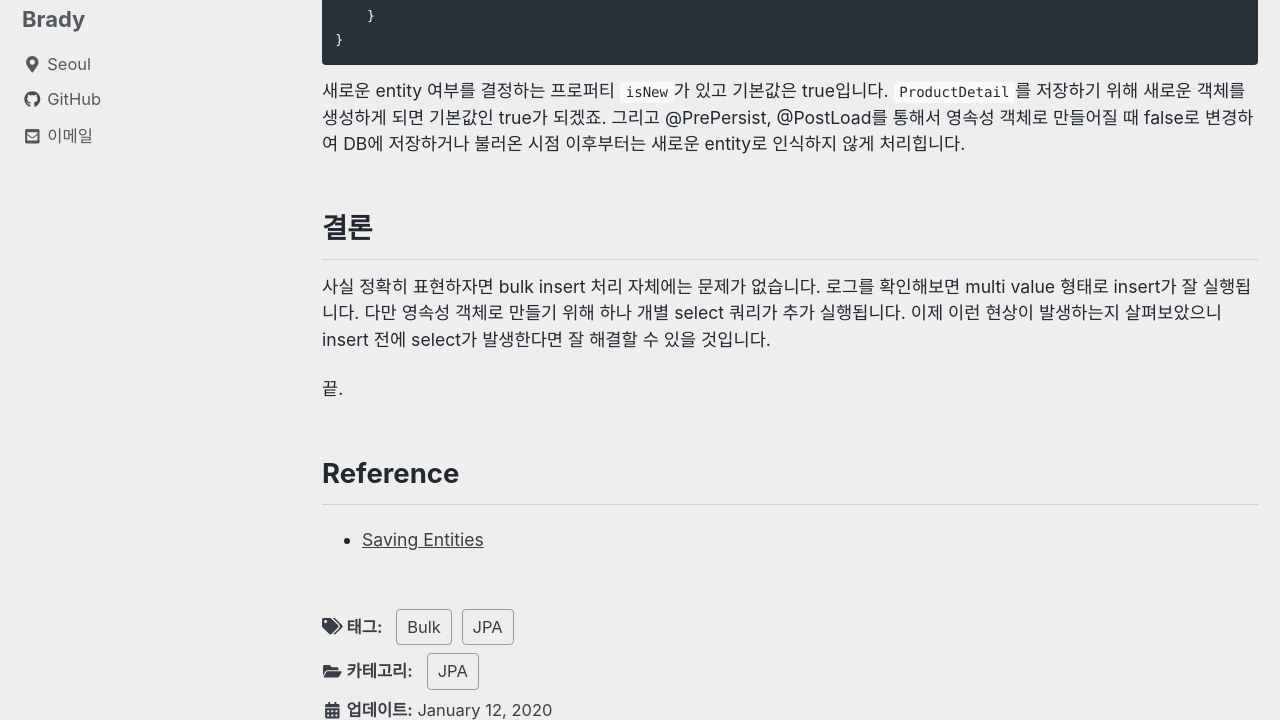
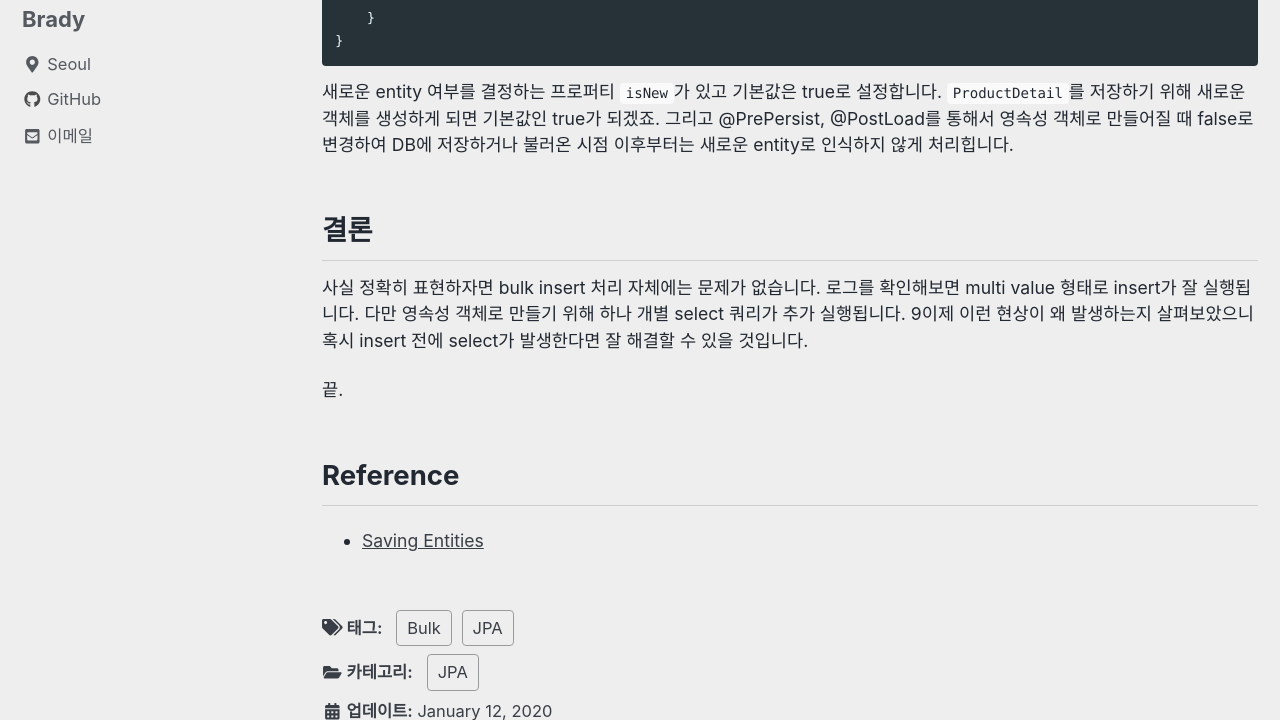
Before and after one commit to kapentaz/kapentaz.github.io, a Jekyll site: the page built from _posts/2020-01-12-Spring-Data-JPA에서-insert-전에-select-하는-이유.md, in a window 1280 px wide and 900 px high, scrolled down 3246 px, cut to the strip 180-900 px from the top of the window. Built offline with Jekyll 4.4.1, drawn with Linux system fonts in a browser that asks for light colours; cached includes are drawn as plain includes; some of the changed text lies outside the part shown.

Commit message:
글내용 수정

````diff
--- a/_posts/2020-01-12-Spring-Data-JPA에서-Insert-전에-Select-하는-이유.md
+++ b/_posts/2020-01-12-Spring-Data-JPA에서-insert-전에-select-하는-이유.md
@@ -71,9 +71,9 @@
     values
         (?, ?, ?)
 ```
-`save()`를 실행했는데 insert 전에 왜 select 쿼리가 실행되는 걸까요? 이런 상황이라면 만약 ProductDetail를 bulk insert 하려고 10,000개를 `saveAll()` 하게 되면 10,000번의 select 쿼리가 실행될 것입니다. 끔찍하네요. 원인을 찾아야겠습니다.
+`save()`를 실행했는데 insert 전에 왜 select 쿼리가 실행되는 걸까요? 이런 상황이라면 만약 ProductDetail를 bulk insert 하려고 10,000개를 `saveAll()` 하게 되면 10,000번의 select 쿼리가 실행될 텐데요. 끔찍하네요. 원인을 찾아야겠습니다.
 
-## persist or merge
+## Persist or Merge
 먼저 `CrudRepository` 구현체인 `SimpleJpaRepository` 에서 `save()` 메서드를 어떻게 처리하고 있는 살펴보겠습니다. 코드가 보이는대로 읽어보면 새로운 entity 이면 `persist()` 메서드를 아니면 `merge()` 메서드를  실행하는 것을 알 수 있습니다.
 ```java
 @Transactional
@@ -124,10 +124,10 @@
     }
 }
 ```
-새로운 entity 여부를 결정하는 프로퍼티 `isNew`가 있고 기본값은 true입니다. `ProductDetail`를 저장하기 위해 새로운 객체를 생성하게 되면 기본값인 true가 되겠죠. 그리고 @PrePersist, @PostLoad를 통해서 영속성 객체로 만들어질 때 false로 변경하여 DB에 저장하거나 불러온 시점 이후부터는 새로운 entity로 인식하지 않게 처리힙니다.
+새로운 entity 여부를 결정하는 프로퍼티 `isNew`가 있고 기본값은 true로 설정합니다. `ProductDetail`를 저장하기 위해 새로운 객체를 생성하게 되면 기본값인 true가 되겠죠. 그리고 @PrePersist, @PostLoad를 통해서 영속성 객체로 만들어질 때 false로 변경하여 DB에 저장하거나 불러온 시점 이후부터는 새로운 entity로 인식하지 않게 처리힙니다.
 
 ## 결론
-사실 정확히 표현하자면 bulk insert 처리 자체에는 문제가 없습니다. 로그를 확인해보면 multi value 형태로 insert가 잘 실행됩니다. 다만 영속성 객체로 만들기 위해 하나 개별 select 쿼리가 추가 실행됩니다.  이제 이런 현상이 발생하는지 살펴보았으니 insert 전에 select가 발생한다면 잘 해결할 수 있을 것입니다.
+사실 정확히 표현하자면 bulk insert 처리 자체에는 문제가 없습니다. 로그를 확인해보면 multi value 형태로 insert가 잘 실행됩니다. 다만 영속성 객체로 만들기 위해 하나 개별 select 쿼리가 추가 실행됩니다. 9이제 이런 현상이 왜 발생하는지 살펴보았으니 혹시 insert 전에 select가 발생한다면 잘 해결할 수 있을 것입니다.
 
 끝.
 
````
Also changed, not shown: other parts of _posts/2020-01-12-Spring-Data-JPA에서-insert-전에-select-하는-이유.md (+3 -3 lines).
